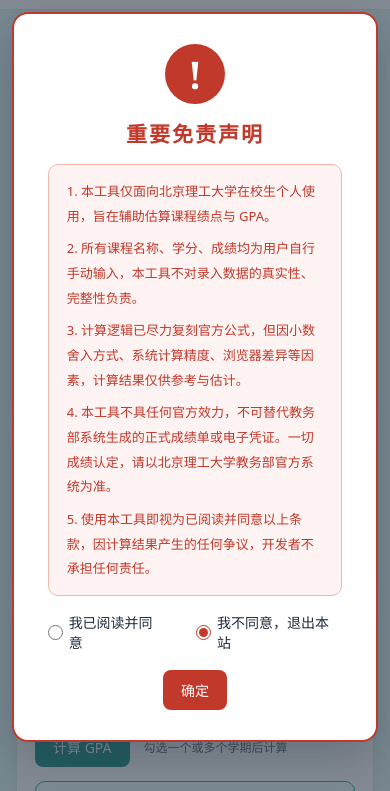
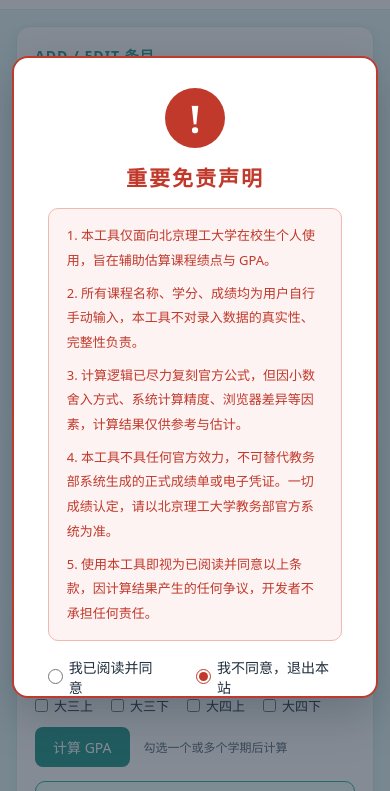
Before and after one commit to tony-he-xhxk/BIT-GPACalc-web-ui, a plain HTML site: page index.html in a window 390 px wide. Both pictures are taken after a click on the button "首次使用". Shown: the part 45-836 px from the top of the page. Drawn offline with Linux system fonts and the light colour scheme.

Commit message:
fix: constrain disclaimer modal height with scroll on mobile

```diff
--- a/style.css
+++ b/style.css
@@ -267,7 +267,16 @@ select.input {
 }
 
 /* 免责声明（红色警示，用户指定） */
-.disclaimer-card { width: min(600px, 94vw); border: 2px solid var(--danger); }
+.disclaimer-card {
+  width: min(600px, 94vw);
+  max-height: 86vh;
+  overflow-y: auto;
+  border: 2px solid var(--danger);
+}
+.disclaimer-card::-webkit-scrollbar { width: 8px; }
+.disclaimer-card::-webkit-scrollbar-track { background: var(--bg); border-radius: 4px; }
+.disclaimer-card::-webkit-scrollbar-thumb { background: var(--border); border-radius: 4px; }
+.disclaimer-card::-webkit-scrollbar-thumb:hover { background: var(--danger); }
 .disclaimer-icon {
   width: 60px; height: 60px; margin: 0 auto 14px;
   border-radius: 50%;
@@ -329,4 +338,5 @@ select.input {
   .entry-list { max-height: 300px; }
   .gpa-panel { margin: 0 16px; }
   .metric-row { flex-direction: column; }
+  .disclaimer-card { max-height: 76vh; }
 }
```
